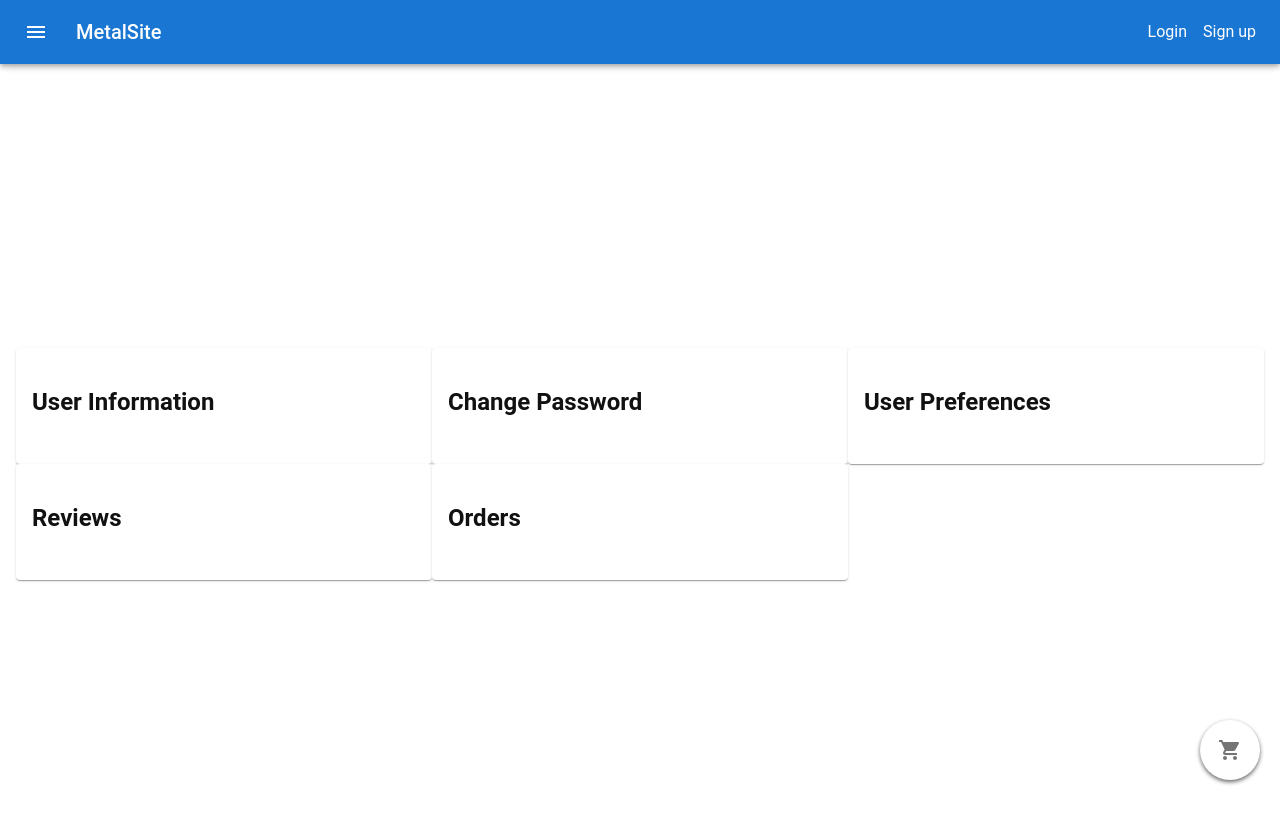
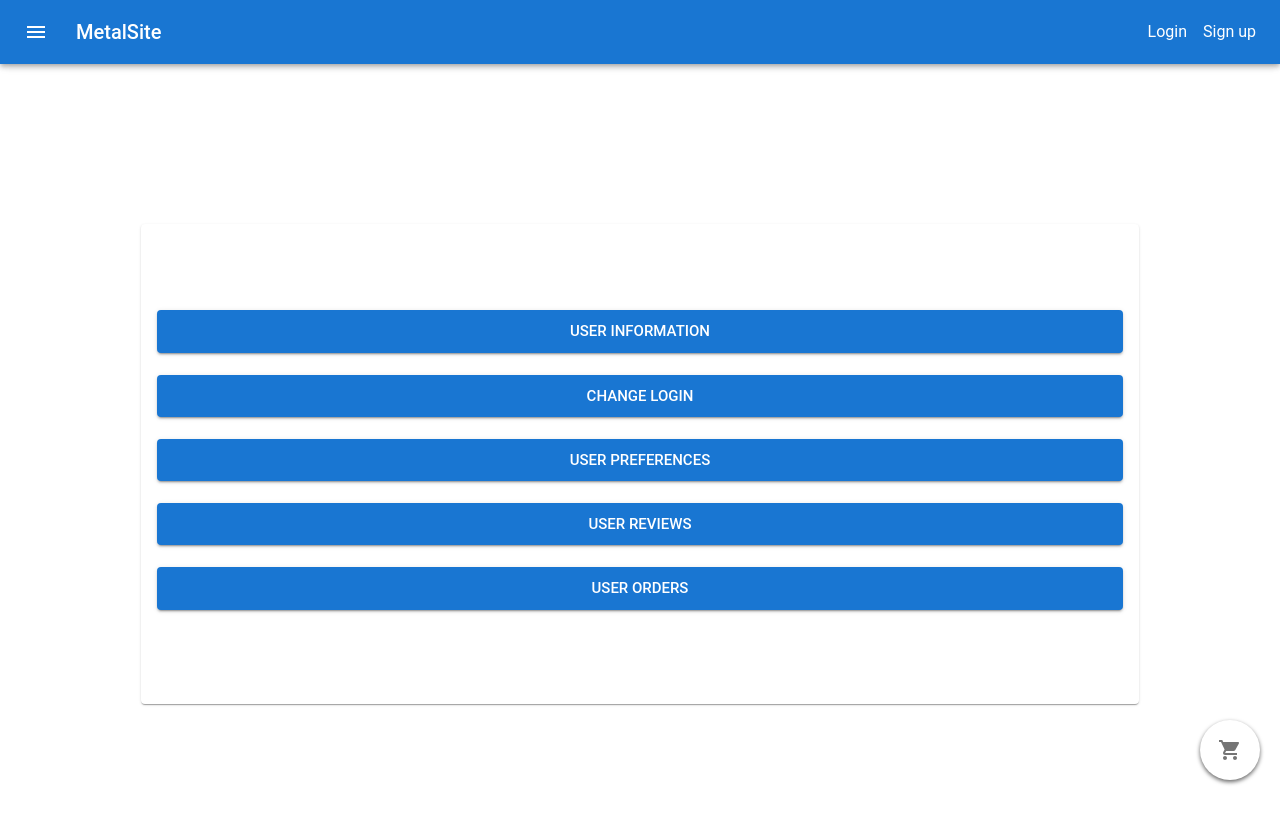
Before and after one commit to PrestonPolston/capstoneFrontend, a React (Vite) app: page /accountInfo in a window 1280 px wide. Shown: the top 824 px of the page. Built offline with nearby package versions, Linux system fonts and the light colour scheme.

Commit message:
reworked buttons on AccountHome to work better on different screen sizes

```diff
--- a/src/components/user/userInfo/AccountHome.jsx
+++ b/src/components/user/userInfo/AccountHome.jsx
@@ -1,101 +1,70 @@
-import { useGetUserPreferencesQuery } from "../../../api/metalApi";
-import { Grid, Card, CardContent } from "@mui/material";
-import { Link } from "react-router-dom";
-import { useSelector } from "react-redux";
+import { CardContent, Card, Button } from "@mui/material";
+import { useNavigate } from "react-router-dom";
 
 const AccountInfo = () => {
-  const cardContainerStyle = {
-    display: "flex",
-    justifyContent: "center",
-    alignItems: "center",
-    minHeight: "100vh",
-    flexWrap: "wrap",
-  };
-
-  const cardStyle = {
-    flex: "0 0 33.33%",
-    cursor: "pointer",
-    overflow: "hidden",
-    minWidth: 150,
-    maxWidth: "33.33%",
-    margin: 0,
-  };
-
-  const cardContentStyle = {
-    display: "flex",
-    flexDirection: "column",
-    alignItems: "center",
-    justifyContent: "center",
-    height: "100%",
-    whiteSpace: "nowrap",
-    overflow: "hidden",
-  };
-
+  const navigate = useNavigate();
   return (
     <div
       style={{
         display: "flex",
+        alignItems: "center",
         justifyContent: "center",
-        alignItems: "center",
-        minHeight: "100vh",
+        height: "100vh",
       }}
     >
-      <Grid container spacing={0}>
-        <Grid item xs={4}>
-          <Link to="/userInfo" style={{ textDecoration: "none" }}>
-            <Card>
-              <CardContent>
-                <h2>User Information</h2>
-              </CardContent>
-            </Card>
-          </Link>
-        </Grid>
-        <Grid item xs={4}>
-          <Link to="/updateLogin" style={{ textDecoration: "none" }}>
-            <Card>
-              <CardContent>
-                <h2>Change Password</h2>
-              </CardContent>
-            </Card>
-          </Link>
-        </Grid>
-        <Grid item xs={4}>
-          <Link to="/editpreferences" style={{ textDecoration: "none" }}>
-            <Card>
-              <CardContent>
-                <h2>User Preferences</h2>
-              </CardContent>
-            </Card>
-          </Link>
-        </Grid>
-        <Grid item xs={4}>
-          <Link to="/getUserReview" style={{ textDecoration: "none" }}>
-            <Card>
-              <CardContent>
-                <h2>Reviews</h2>
-              </CardContent>
-            </Card>
-          </Link>
-        </Grid>
-        <Grid item xs={4}>
-          <Link to="/getUserOrders" style={{ textDecoration: "none" }}>
-            <Card>
-              <CardContent>
-                <h2>Orders</h2>
-              </CardContent>
-            </Card>
-          </Link>
-        </Grid>
-        <Grid item xs={4}>
-          {/* <Link to="/blank" style={{ textDecoration: "none" }}>
-            <Card>
-              <CardContent>
-                <h2>Wish List</h2>
-              </CardContent>
-            </Card>
-          </Link> */}
-        </Grid>
-      </Grid>
+      <Card
+        style={{
+          position: "relative",
+          width: "80%",
+          height: "60%",
+        }}
+      >
+        <CardContent
+          sx={{
+            display: "flex",
+            flexDirection: "column",
+            justifyContent: "center",
+            height: "100%",
+            gap: "5%",
+          }}
+        >
+          <Button
+            variant="contained"
+            size="large"
+            onClick={() => navigate("/userInfo")}
+          >
+            User Information
+          </Button>
+          <Button
+            variant="contained"
+            size="large"
+            onClick={() => navigate("/updateLogin")}
+          >
+            Change Login
+          </Button>
+          <Button
+            variant="contained"
+            size="large"
+            onClick={() => navigate("/editpreferences")}
+          >
+            User Preferences
+          </Button>
+          <Button
+            variant="contained"
+            size="large"
+            onClick={() => navigate("/getUserReview")}
+          >
+            User Reviews
+          </Button>
+          <Button
+            variant="contained"
+            size="large"
+            onClick={() => navigate("/getUserOrders")}
+          >
+            User Orders
+          </Button>
+        </CardContent>
+      </Card>
     </div>
   );
 };
```
Also changed, not shown: src/styles/ButtonStyle.jsx (added, +8 -0 lines).
